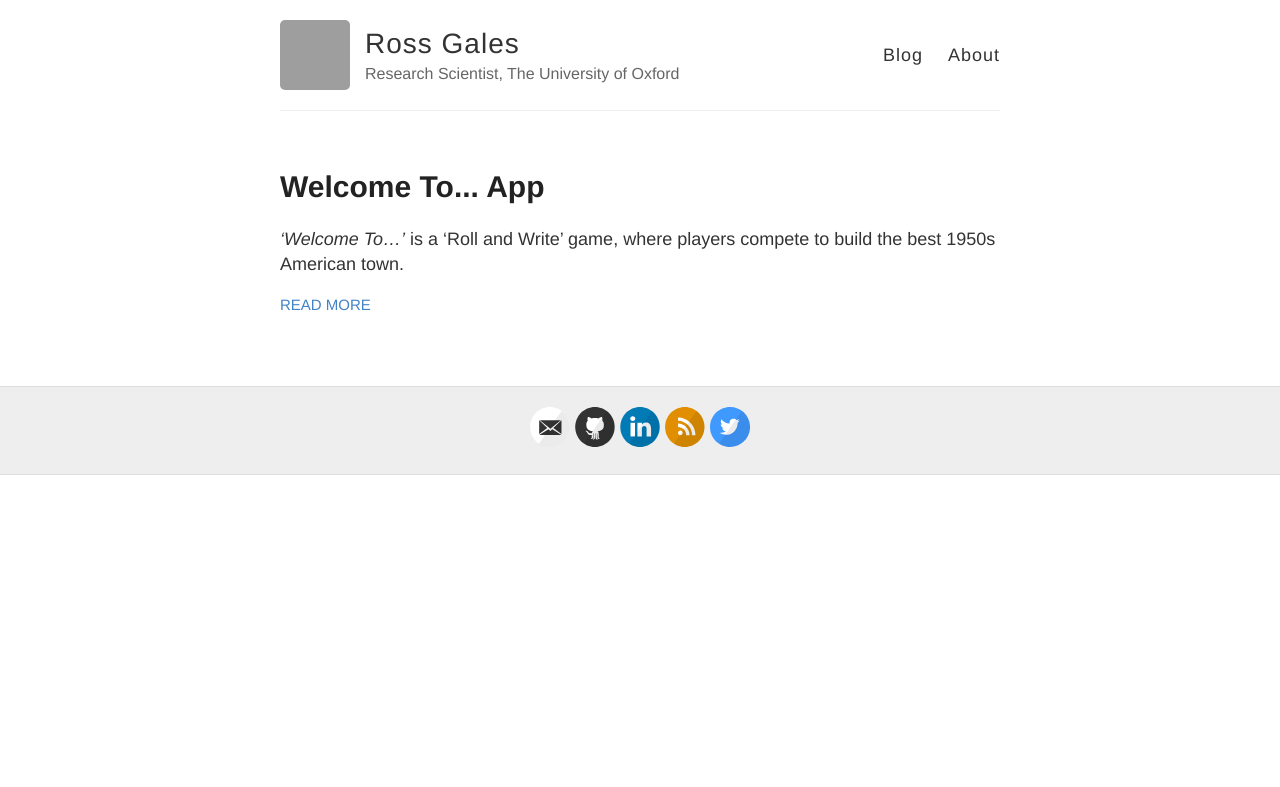
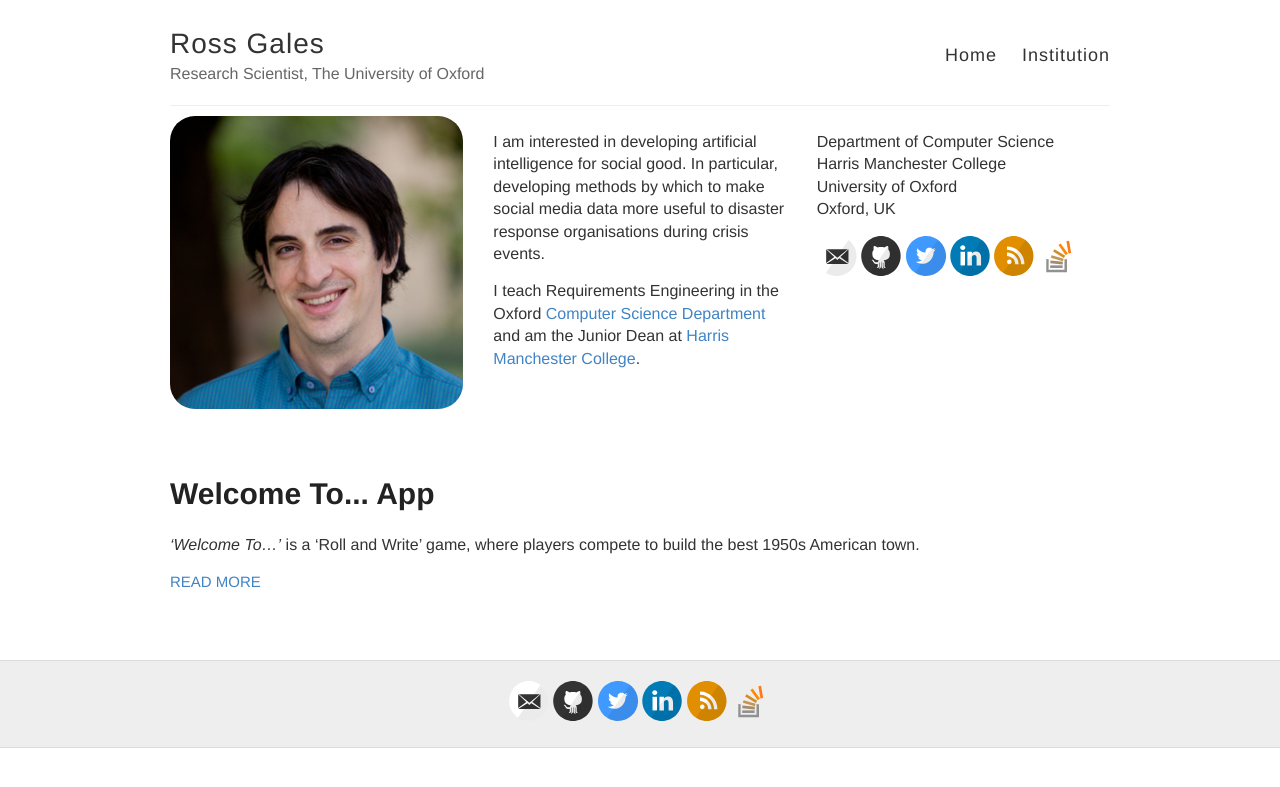
Before and after one commit to rosscg/rosscg.github.io, a Jekyll site: the page built from index.html, in a window 1280 px wide. Shown: the top 787 px of the page. Built offline with Jekyll 4.4.1, drawn with Linux system fonts in a browser that asks for light colours; grey boxes are pictures that could not be loaded.

Commit message:
initial reformat

```diff
--- a/_config.yml
+++ b/_config.yml
@@ -27,7 +27,7 @@
   pinterest:
   rss: rss # just type anything here for a working RSS icon
   twitter: rosscg
-  stackoverflow: # your stackoverflow profile, e.g. "users/50476/bart-kiers"
+  stackoverflow: users/8184603/rafters # your stackoverflow profile, e.g. "users/50476/bart-kiers"
   youtube: # channel/<your_long_string> or user/<user-name>
   googleplus: # anything in your profile username that comes after plus.google.com/
 
--- /dev/null
+++ b/_includes/bio.html
@@ -0,0 +1,24 @@
+<div class="row justify-content-center">
+  <div class="col col-8 col-md-4">
+    <img alt="" src="images/portrait.jpg" class="center" style="border-radius:25px;"/><br/><br/>
+  </div>
+  <div class="col col-8 col-md-8 col-lg-4 order-md-last">
+    <p>I am interested in developing artificial intelligence for social good. In
+      particular, developing methods by which to make social media data
+      more useful to disaster response organisations during crisis events.
+    </p>
+    <p>I teach Requirements Engineering in the Oxford <a href="http://www.cs.ox.ac.uk">
+      Computer Science Department</a> and am the Junior Dean at
+      <a href="http://www.hmc.ox.ac.uk">Harris Manchester College</a>.
+    </p>
+    <br/>
+  </div>
+  <div class="col col-8 col-md-4 order-lg-last">
+  <p>Department of Computer Science<br/>
+    Harris Manchester College<br/>
+    University of Oxford<br/>
+    Oxford, UK<br/></p>
+    {% include svg-icons.html %}<br/><br/>
+  </div>
+
+</div>
--- a/_includes/svg-icons.html
+++ b/_includes/svg-icons.html
@@ -3,11 +3,11 @@
 {% if site.footer-links.facebook %}<a href="https://www.facebook.com/{{ site.footer-links.facebook }}"><i class="svg-icon facebook"></i></a>{% endif %}
 {% if site.footer-links.flickr %}<a href="https://www.flickr.com/{{ site.footer-links.flickr }}"><i class="svg-icon flickr"></i></a>{% endif %}
 {% if site.footer-links.github %}<a href="https://github.com/{{ site.footer-links.github }}"><i class="svg-icon github"></i></a>{% endif %}
+{% if site.footer-links.twitter %}<a href="https://www.twitter.com/{{ site.footer-links.twitter }}"><i class="svg-icon twitter"></i></a>{% endif %}
 {% if site.footer-links.instagram %}<a href="https://instagram.com/{{ site.footer-links.instagram }}"><i class="svg-icon instagram"></i></a>{% endif %}
 {% if site.footer-links.linkedin %}<a href="https://www.linkedin.com/in/{{ site.footer-links.linkedin }}"><i class="svg-icon linkedin"></i></a>{% endif %}
 {% if site.footer-links.pinterest %}<a href="https://www.pinterest.com/{{ site.footer-links.pinterest }}"><i class="svg-icon pinterest"></i></a>{% endif %}
 {% if site.footer-links.rss %}<a href="{{ site.baseurl }}/feed.xml"><i class="svg-icon rss"></i></a>{% endif %}
-{% if site.footer-links.twitter %}<a href="https://www.twitter.com/{{ site.footer-links.twitter }}"><i class="svg-icon twitter"></i></a>{% endif %}
 {% if site.footer-links.stackoverflow %}<a href="http://stackoverflow.com/{{ site.footer-links.stackoverflow }}"><i class="svg-icon stackoverflow"></i></a>{% endif %}
 {% if site.footer-links.youtube %}<a href="https://youtube.com/{{ site.footer-links.youtube }}"><i class="svg-icon youtube"></i></a>{% endif %}
 {% if site.footer-links.googleplus %}<a href="https://plus.google.com/{{ site.footer-links.googleplus }}"><i class="svg-icon googleplus"></i></a>{% endif %}
--- a/_layouts/default.html
+++ b/_layouts/default.html
@@ -9,7 +9,7 @@
     <!--[if lt IE 9]>
       <script src="http://html5shiv.googlecode.com/svn/trunk/html5.js"></script>
     <![endif]-->
-
+    <link rel="stylesheet" href="https://stackpath.bootstrapcdn.com/bootstrap/4.1.3/css/bootstrap.min.css" integrity="sha384-MCw98/SFnGE8fJT3GXwEOngsV7Zt27NXFoaoApmYm81iuXoPkFOJwJ8ERdknLPMO" crossorigin="anonymous">
     <link rel="stylesheet" type="text/css" href="{{ site.baseurl }}/style.css" />
     <link rel="alternate" type="application/rss+xml" title="{{ site.name }} - {{ site.description }}" href="{{ site.baseurl }}/feed.xml" />
 
@@ -20,7 +20,7 @@
     <div class="wrapper-masthead">
       <div class="container">
         <header class="masthead clearfix">
-          <a href="{{ site.baseurl }}/" class="site-avatar"><img src="{{ site.avatar }}" /></a>
+          <!-- <a href="{{ site.baseurl }}/" class="site-avatar"><img src="{{ site.avatar }}" /></a> -->
 
           <div class="site-info">
             <h1 class="site-name"><a href="{{ site.baseurl }}/">{{ site.name }}</a></h1>
@@ -28,8 +28,8 @@
           </div>
 
           <nav>
-            <a href="{{ site.baseurl }}/">Blog</a>
-            <a href="http://users.ox.ac.uk/~sann5290/">About</a>
+            <a href="{{ site.baseurl }}/">Home</a>
+            <a href="https://www.cs.ox.ac.uk/people/ross.gales/">Institution</a>
           </nav>
         </header>
       </div>
--- a/index.html
+++ b/index.html
@@ -1,6 +1,8 @@
 ---
 layout: default
 ---
+
+{% include bio.html %}
 
 <div class="posts">
   {% for post in site.posts %}
--- a/style.scss
+++ b/style.scss
@@ -19,13 +19,13 @@
 
 body {
 	background: $white;
-  font: 18px/1.4 $helvetica;
+  font: 16px/1.4 $helvetica;
   color: $darkGray;
 }
 
 .container {
   margin: 0 auto;
-  max-width: 740px;
+  max-width: 960px;
   padding: 0 10px;
   width: 100%;
 }
@@ -151,7 +151,7 @@
 //
 
 .wrapper-masthead {
-  margin-bottom: 50px;
+  margin-bottom: 10px;
 }
 
 .masthead {
```
Also changed, not shown: README.md, 1 other file.
